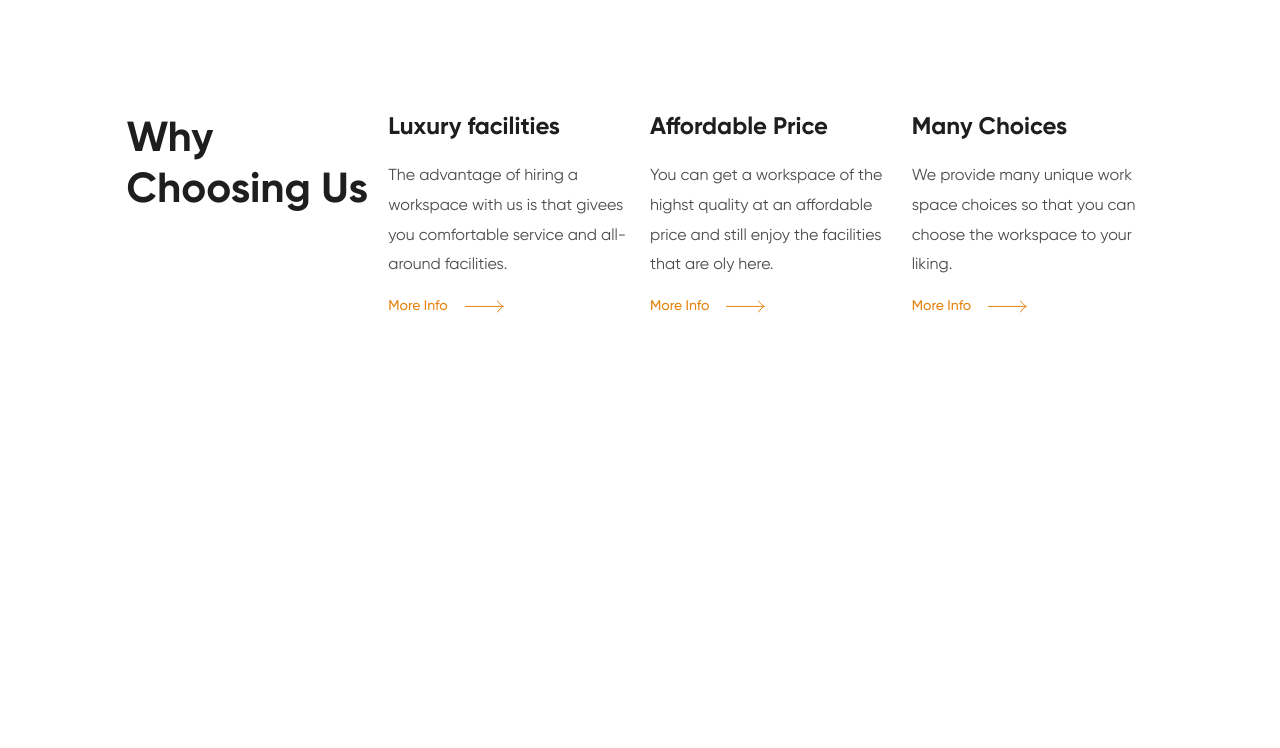
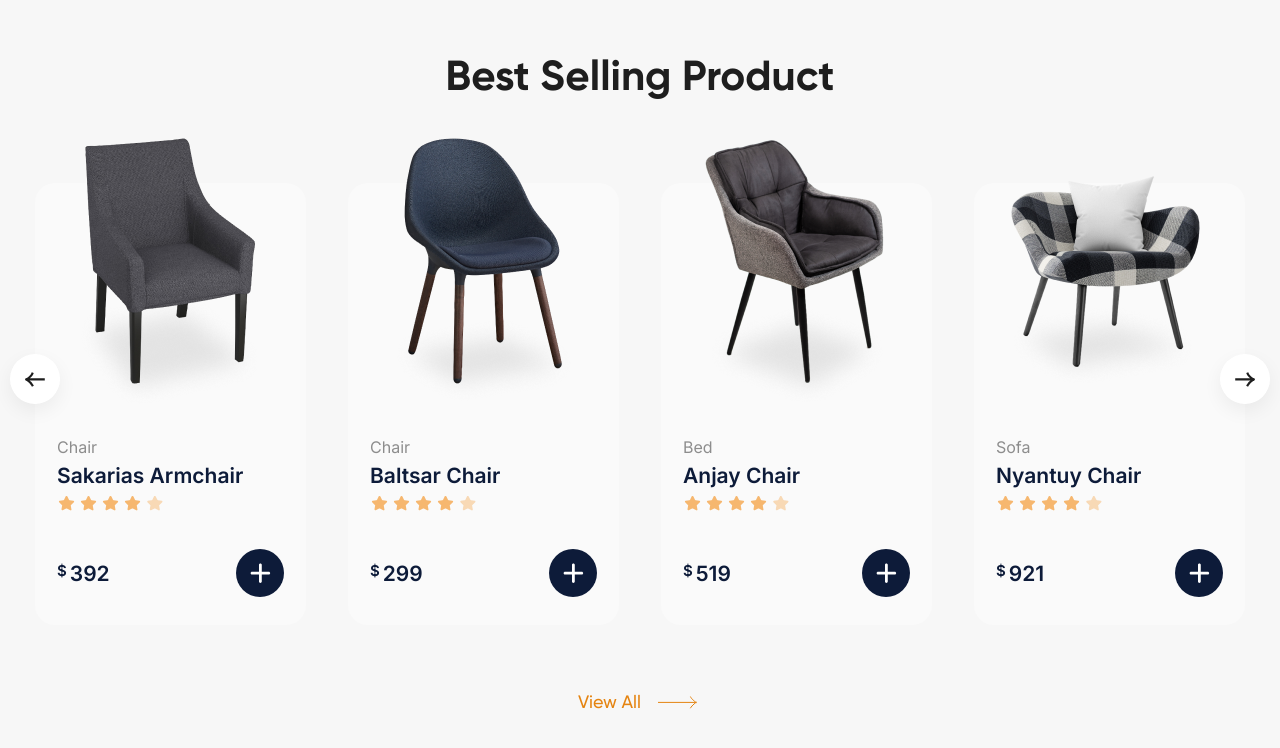
Before and after one commit to VNagorniy/panto-store, a plain HTML site: page index.html in a window 1280 px wide. Drawn offline with nearby package versions, Linux system fonts and the light colour scheme.

Commit message:
мобильная адаптация блока products

```diff
--- a/index.html
+++ b/index.html
@@ -162,10 +162,12 @@
             </div>
         </header>
 
-        <section class="benefits">
+        <section class="benefits none">
             <div class="container">
                 <div class="benefits__grid">
-                    <h2 class="benefits__title">Why Choosing Us</h2>
+                    <div class="benefits__title">
+                        <h2 class="title-2">Why Choosing Us</h2>
+                    </div>
 
                     <div class="benefit">
                         <h3 class="benefit__title">Luxury facilities</h3>
@@ -187,10 +189,12 @@
             </div>
         </section>
 
-        <section class="products none">
+        <section class="products ">
             <div class="container">
-                <h2 class="products__title">Best Selling Product</h2>
-                <div class="products__tabs">
+                <div class="products__title">
+                    <h2 class="title-2">Best Selling Product</h2>
+                </div>
+                <div class="products__tabs none">
                     <div class="tab-controls">
                         <button data-tab='all' class="tab-controls__btn tab-controls__btn--active">All</button>
                         <button data-tab='chair' class="tab-controls__btn">Chair</button>
--- a/js/main.js
+++ b/js/main.js
@@ -36,24 +36,23 @@ const swiper = new Swiper('.swiper', {
   loop: true,
   freeMode: true,
 
-  slidesPerView: 4,
+  slidesPerView: 1,
   paceBetween: 42,
 
-  // breakpoints: {
-  //   640: {
-  //     slidesPerView: 2,
-  //     spaceBetween: 20,
-  //   },
-  //   768: {
-  //     slidesPerView: 4,
-  //     spaceBetween: 40,
-  //   },
-  //   1024: {
-  //     slidesPerView: 5,
-  //     spaceBetween: 50,
-  //   },
-  // },
-
+  breakpoints: {
+    600: {
+      slidesPerView: 2,
+      spaceBetween: 20,
+    },
+    920: {
+      slidesPerView: 3,
+      spaceBetween: 20,
+    },
+    1230: {
+      slidesPerView: 4,
+      spaceBetween: 42,
+    },
+  },
 
   // Navigation arrows
   navigation: {
@@ -62,25 +61,24 @@ const swiper = new Swiper('.swiper', {
   },
 });
 
-
 //Tabs
 
-const tabsBtns = document.querySelectorAll('[data-tab]')
-const tabsProducts = document.querySelectorAll('[data-tab-value]')
+const tabsBtns = document.querySelectorAll('[data-tab]');
+const tabsProducts = document.querySelectorAll('[data-tab-value]');
 
 for (let btn of tabsBtns) {
-  btn.addEventListener('click', function() {
+  btn.addEventListener('click', function () {
     for (let btn of tabsBtns) {
-      btn.classList.remove('tab-controls__btn--active')
+      btn.classList.remove('tab-controls__btn--active');
     }
 
-    this.classList.add('tab-controls__btn--active')
+    this.classList.add('tab-controls__btn--active');
 
     for (let product of tabsProducts) {
-      if(this.dataset.tab === 'all') {
+      if (this.dataset.tab === 'all') {
         product.classList.remove('none');
       } else {
-        if(product.dataset.tabValue === this.dataset.tab) {
+        if (product.dataset.tabValue === this.dataset.tab) {
           product.classList.remove('none');
         } else {
           product.classList.add('none');
@@ -88,8 +86,8 @@ for (let btn of tabsBtns) {
       }
     }
 
-  swiper.update()
-  })
+    swiper.update();
+  });
 }
 
 // Mobile Nav
@@ -97,11 +95,10 @@ const mobileNavOpenBtn = document.querySelector('#open-mobile-nav-btn');
 const mobileNavCloseBtn = document.querySelector('#close-mobile-nav-btn');
 const mobileNav = document.querySelector('#mobile-nav');
 
+mobileNavOpenBtn.onclick = function () {
+  mobileNav.classList.add('mobile-nav-wrapper--open');
+};
 
-mobileNavOpenBtn.onclick = function (){
-  mobileNav.classList.add('mobile-nav-wrapper--open')
-}
-
-mobileNavCloseBtn.onclick = function (){
-  mobileNav.classList.remove('mobile-nav-wrapper--open')
-}
+mobileNavCloseBtn.onclick = function () {
+  mobileNav.classList.remove('mobile-nav-wrapper--open');
+};
--- a/scss/base/_base.scss
+++ b/scss/base/_base.scss
@@ -19,3 +19,8 @@ html, body {
 .none {
     display: none !important;
 }
+
+.title-2 {
+    font-weight: 700;
+    font-size: clamp(32px, 1.702rem + 1.49vw, 42px);
+}
--- a/scss/base/_vars.scss
+++ b/scss/base/_vars.scss
@@ -29,6 +29,12 @@
     }
 }
 
+@mixin desktop-small() {
+    @media (max-width: 1400px) {
+        @content;
+    }
+}
+
 @mixin tablet() {
     @media (max-width: 992px) {
         @content;
--- a/scss/blocks/_benefits.scss
+++ b/scss/blocks/_benefits.scss
@@ -19,7 +19,5 @@
 }
 
 .benefits__title {
-    font-weight: 700;
-    font-size: clamp(32px, 1.702rem + 1.49vw, 42px);
     max-width: 260px;
 }
--- a/scss/blocks/_products.scss
+++ b/scss/blocks/_products.scss
@@ -6,8 +6,6 @@
 .products__title {
     margin-bottom: 32px;
     text-align: center;
-    font-weight: 700;
-    font-size: 42px;
 }
 
 .products__tabs {
@@ -16,7 +14,15 @@
 }
 
 .products__slider {
-    margin-bottom: 60px;
+    margin-bottom: clamp(30px, 0.982rem + 4.46vw, 60px);
+
+    @include desktop-small () {
+        padding: 0 20px;
+    }
+
+    @include mobile () {
+        padding: 0 40px;
+    }
 }
 
 .products__link {
```
Also changed, not shown: css/main.css, 1 other file.
